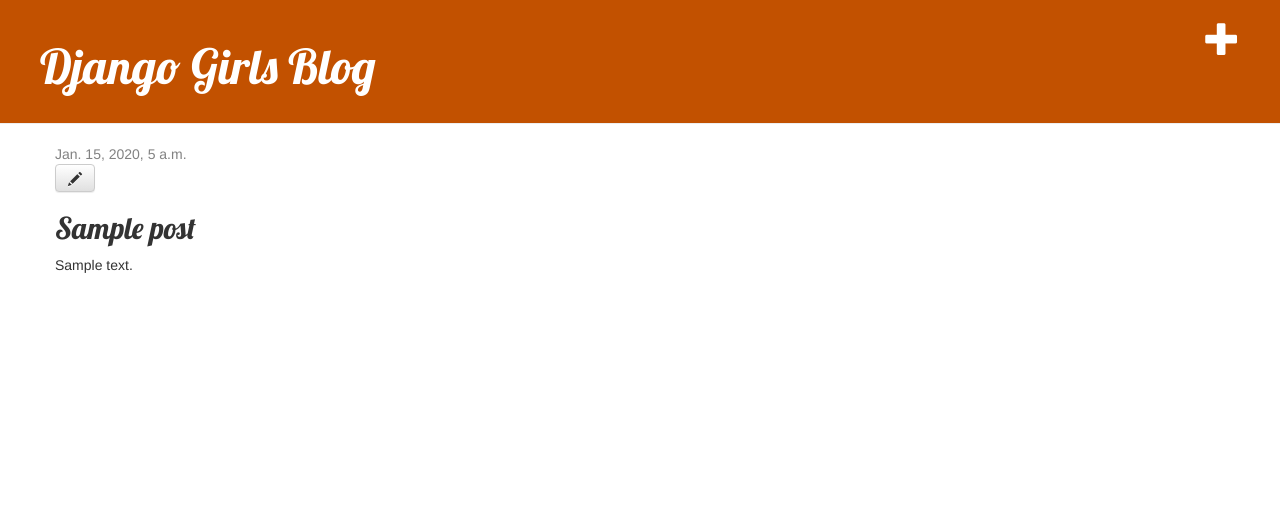
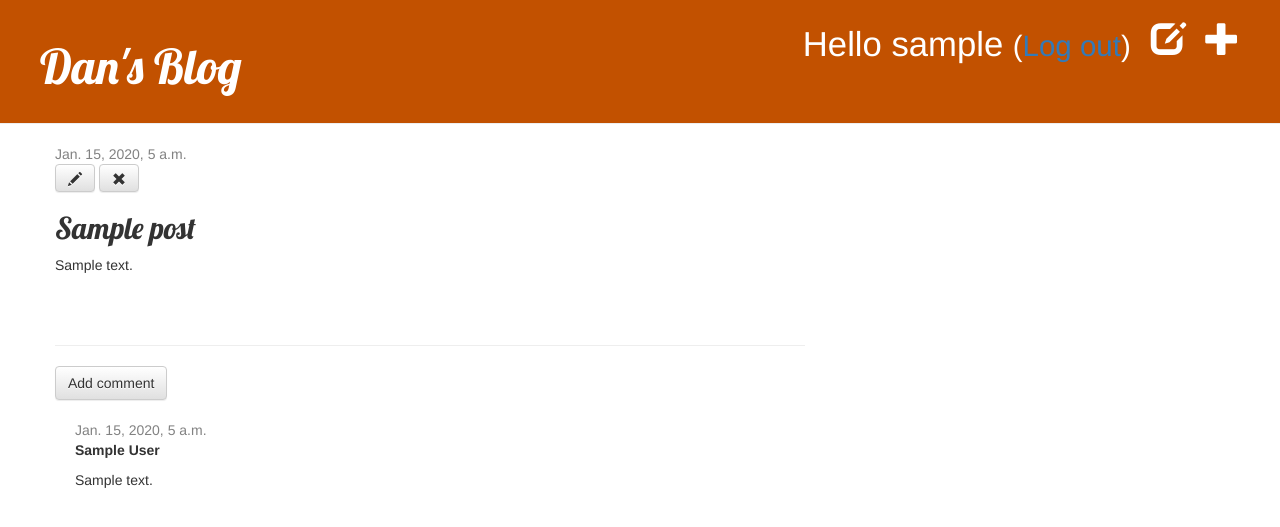
Before and after one commit to dmm4613/my-first-blog, a Django app: page /post/1/ in a window 1280 px wide. Shown: the top 527 px of the page. Run offline with Django 3.2, Linux system fonts and the light colour scheme; a user stored in the database is signed in; tables that the repository leaves empty hold one stand-in row (values such as "Sample post"); some libraries are stand-ins or nearby versions.

Commit message:
added the ability to comment and approve/delete those comments

```diff
--- a/blog/admin.py
+++ b/blog/admin.py
@@ -1,4 +1,5 @@
 from django.contrib import admin
-from .models import Post
+from .models import Post, Comment
 
 admin.site.register(Post)
+admin.site.register(Comment)
--- a/blog/models.py
+++ b/blog/models.py
@@ -15,3 +15,20 @@
 
     def __str__(self):
         return self.title
+
+    def approved_comments(self):
+        return self.comments.filter(approved_comment=True)
+
+class Comment(models.Model):
+    post = models.ForeignKey('blog.Post', on_delete=models.CASCADE, related_name='comments')
+    author = models.CharField(max_length=200)
+    text = models.TextField()
+    created_date = models.DateTimeField(default=timezone.now)
+    approved_comment = models.BooleanField(default=False)
+
+    def approve(self):
+        self.approved_comment = True
+        self.save()
+
+    def __str__(self):
+        return self.text
--- a/blog/static/css/blog.css
+++ b/blog/static/css/blog.css
@@ -44,3 +44,7 @@
 .post h2 a, .post h2 a:visited {
     color: #000;
 }
+
+.comment {
+    margin: 20px 0 20px 20px;
+}
--- a/blog/templates/blog/base.html
+++ b/blog/templates/blog/base.html
@@ -13,8 +13,12 @@
         <div class='page-header'>
             {% if user.is_authenticated %}
                 <a href="{% url 'post_new' %}" class="top-menu"><span class="glyphicon glyphicon-plus"></span></a>
+                <a href="{% url 'post_draft_list' %}" class="top-menu"><span class="glyphicon glyphicon-edit"></span></a>
+                <p class="top-menu">Hello {{ user.username }} <small>(<a href="{% url 'logout' %}">Log out</a>)</small></p>
+            {% else %}
+                <a href="{% url 'login' %}" class="top-menu"><span class="glyphicon glyphicon-lock"></span></a>
             {% endif %}
-            <h1><a href="/">Django Girls Blog</a></h1>
+            <h1><a href="/">Dan's Blog</a></h1>
         </div>
         <div class="content container">
             <div class="row">
--- a/blog/templates/blog/post_detail.html
+++ b/blog/templates/blog/post_detail.html
@@ -6,11 +6,33 @@
             <div class="date">
                 {{ post.published_date }}
             </div>
+        {% else %}
+            <a href="{% url 'post_publish' pk=post.pk %}" class="btn btn-default">Publish</a>
         {% endif %}
         {% if user.is_authenticated %}
             <a class="btn btn-default" href="{% url 'post_edit' pk=post.pk %}"><span class="glyphicon glyphicon-pencil"></span></a>
+            <a class="btn btn-default" href="{% url 'post_remove' pk=post.pk %}"><span class="glyphicon glyphicon-remove"></span></a>
         {% endif %}
             <h2>{{ post.title }}</h2>
         <p>{{ post.text|linebreaksbr }}</p>
     </div>
+    <hr>
+    <a href="{% url 'add_comment_to_post' pk=post.pk %}" class="btn btn-default">Add comment</a>
+    {% for comment in post.comments.all %}
+        {% if user.is_authenticated or comment.approved_comment %}
+        <div class="comment">
+            <div class="date">
+                {{ comment.created_date }}
+                {% if not comment.approved_comment %}
+                    <a href="{% url 'comment_remove' pk=comment.pk %}" class="btn btn-default"><span class="glyphicon glyphicon-remove"></span></a>
+                    <a href="{% url 'comment_approve' pk=comment.pk %}" class="btn btn-default"><span class="glyphicon glyphicon-ok"></span></a>
+                {% endif %}
+            </div>
+            <strong>{{ comment.author }}</strong>
+            <p>{{ comment.text|linebreaks }}</p>
+        </div>
+        {% endif %}
+    {% empty %}
+        <p>No comments here yet :(</p>
+    {% endfor %}
 {% endblock %}
--- a/blog/templates/blog/post_list.html
+++ b/blog/templates/blog/post_list.html
@@ -9,6 +9,7 @@
             </div>
             <h2><a href="{% url 'post_detail' pk=post.pk %}">{{ post.title }}</a></h2>
             <p>{{ post.text|linebreaksbr }}</p>
+            <a href="{% url 'post_detail' pk=post.pk %}">Comments: {{ post.approved_comments.count }}</a>
         </div>
     {% endfor %}
 {% endblock %}
--- a/blog/urls.py
+++ b/blog/urls.py
@@ -6,4 +6,10 @@
     path('post/<int:pk>/', views.post_detail, name='post_detail'),
     path('post/new/', views.post_new, name='post_new'),
     path('post/<int:pk>/edit/', views.post_edit, name='post_edit'),
+    path('drafts/', views.post_draft_list, name='post_draft_list'),
+    path('post/<pk>/publish/', views.post_publish, name='post_publish'),
+    path('post/<pk>/remove/', views.post_remove, name='post_remove'),
+    path('post/<int:pk>/comment/', views.add_comment_to_post, name='add_comment_to_post'),
+    path('comment/<int:pk>/approve/', views.comment_approve, name='comment_approve'),
+    path('comment/<int:pk>/remove/', views.comment_remove, name='comment_remove'),
 ]
--- a/blog/views.py
+++ b/blog/views.py
@@ -1,8 +1,9 @@
 from django.shortcuts import render
 from django.utils import timezone
 from django.shortcuts import render, get_object_or_404, redirect
-from .models import Post
-from .forms import PostForm
+from django.contrib.auth.decorators import login_required
+from .models import Post, Comment
+from .forms import PostForm, CommentForm
 
 def post_list(request):
     posts = Post.objects.filter(published_date__lte=timezone.now()).order_by('published_date')
@@ -12,6 +13,7 @@
     post = get_object_or_404(Post, pk=pk)
     return render(request, 'blog/post_detail.html', {'post': post})
 
+@login_required
 def post_new(request):
     if request.method == 'POST':
         form = PostForm(request.POST)
@@ -25,6 +27,7 @@
         form = PostForm()
     return render(request, 'blog/post_edit.html', {'form': form})
 
+@login_required
 def post_edit(request, pk):
     post = get_object_or_404(Post, pk=pk)
     if request.method == 'POST':
@@ -38,3 +41,45 @@
     else:
         form = PostForm(instance=post)
     return render(request, 'blog/post_edit.html', {'form': form})
+
+@login_required
+def post_draft_list(request):
+    posts = Post.objects.filter(published_date__isnull=True).order_by('created_date')
+    return render(request, 'blog/post_draft_list.html', {'posts': posts})
+
+@login_required
+def post_publish(request, pk):
+    post = get_object_or_404(Post, pk=pk)
+    post.publish()
+    return redirect('post_detail', pk=pk)
+
+@login_required
+def post_remove(request, pk):
+    post = get_object_or_404(Post, pk=pk)
+    post.delete()
+    return redirect('post_list')
+
+def add_comment_to_post(request, pk):
+    post = get_object_or_404(Post, pk=pk)
+    if request.method == 'POST':
+        form = CommentForm(request.POST)
+        if form.is_valid():
+            comment = form.save(commit=False)
+            comment.post = post
+            comment.save()
+            return redirect('post_detail', pk=post.pk)
+    else:
+        form = CommentForm()
+    return render(request, 'blog/add_comment_to_post.html', {'form': form})
+
+@login_required
+def comment_approve(request, pk):
+    comment = get_object_or_404(Comment, pk=pk)
+    comment.approve()
+    return redirect('post_detail', pk=comment.post.pk)
+
+@login_required
+def comment_remove(request, pk):
+    comment = get_object_or_404(Comment, pk=pk)
+    comment.delete()
+    return redirect('post_detail', pk=comment.post.pk)
--- a/mysite/settings.py
+++ b/mysite/settings.py
@@ -120,3 +120,5 @@
 
 STATIC_URL = '/static/'
 STATIC_ROOT = os.path.join(BASE_DIR, 'static')
+
+LOGIN_REDIRECT_URL = '/'
--- a/mysite/urls.py
+++ b/mysite/urls.py
@@ -1,7 +1,11 @@
 from django.contrib import admin
 from django.urls import path, include
 
+from django.contrib.auth import views
+
 urlpatterns = [
     path('admin/', admin.site.urls),
+    path('accounts/login/', views.LoginView.as_view(), name='login'),
+    path('accounts/logout/', views.LogoutView.as_view(next_page='/'), name='logout'),
     path('', include('blog.urls')),
 ]
```
Also changed, not shown: blog/forms.py (+7 -1 lines), blog/templates/blog/add_comment_to_post.html (added, +10 -0 lines), blog/templates/blog/post_draft_list.html (added, +11 -0 lines), blog/templates/registration/login.html (added, +24 -0 lines), blog/migrations/0002_comment.py (added).
